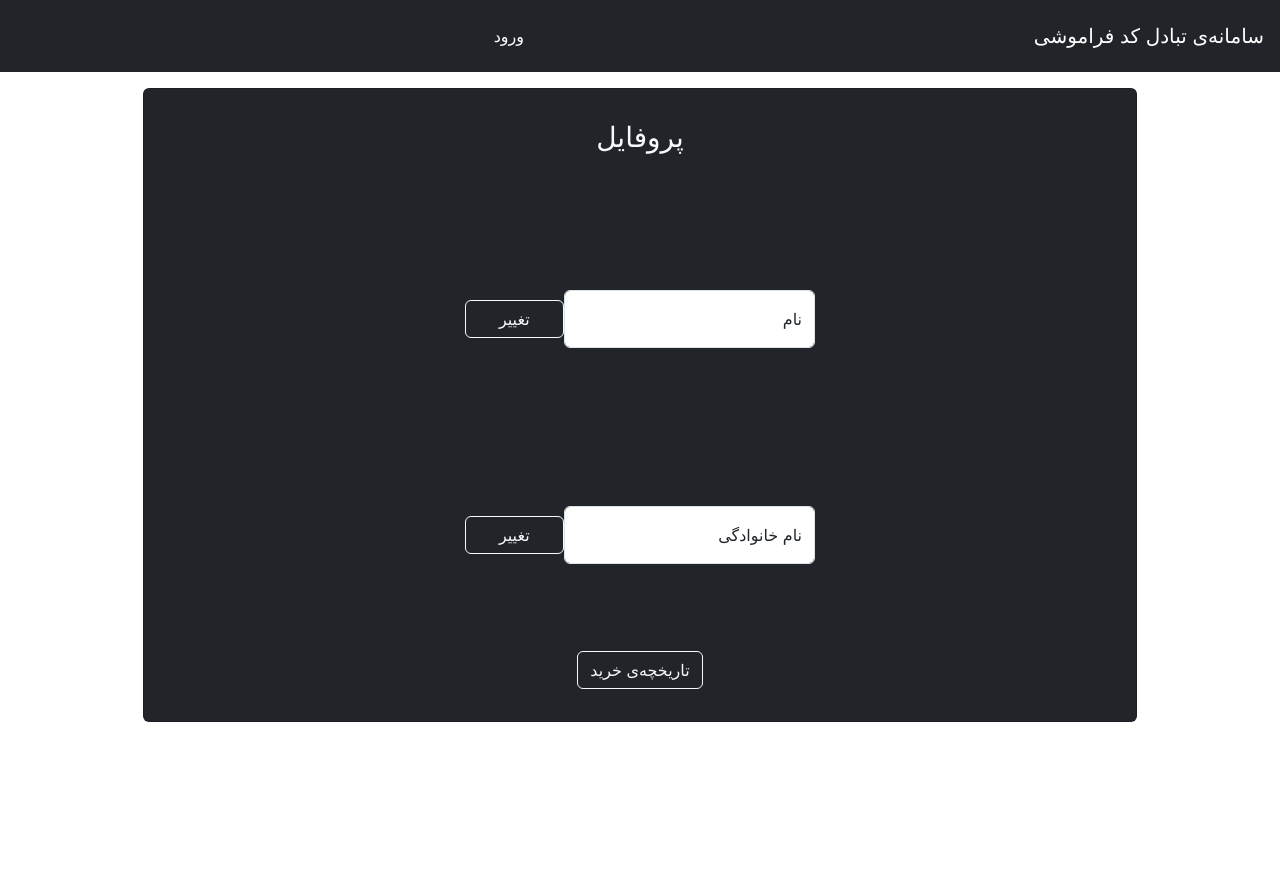
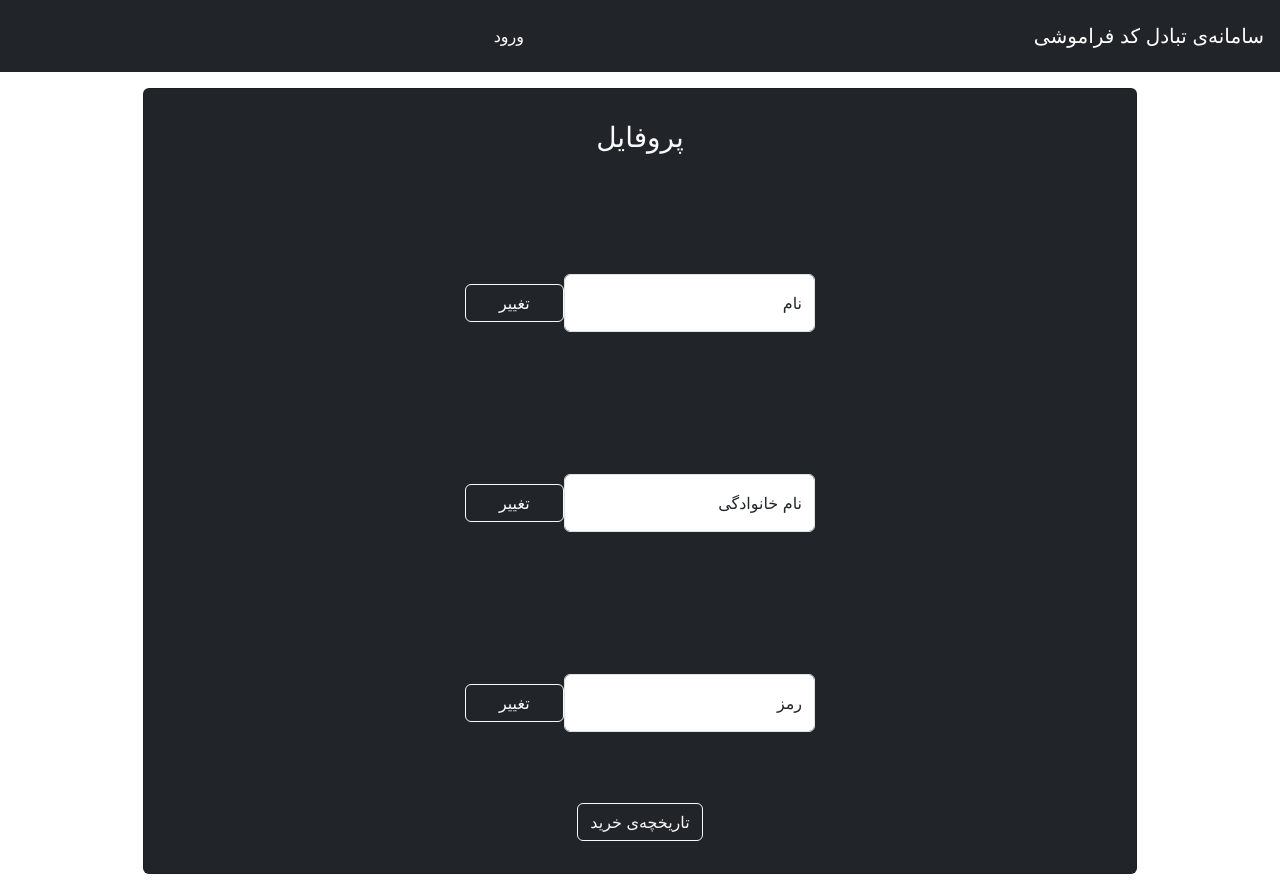
Before and after one commit to IIIphr/se_front_prj, a React (Create React App) app: page /profile in a window 1280 px wide. Before the commit the page ends 800 px from the top, so only its background shows below. Built offline with nearby package versions, Linux system fonts and the light colour scheme.

Commit message:
Added password change

```diff
--- a/src/Profile.js
+++ b/src/Profile.js
@@ -10,7 +10,7 @@ import Form from 'react-bootstrap/Form';
 import FloatingLabel from 'react-bootstrap/FloatingLabel';
 import Spinner from 'react-bootstrap/Spinner';
 import Toast from 'react-bootstrap/Toast';
-import { change_f_name, change_l_name } from './userSlice';
+import { change_f_name, change_l_name, change_password } from './userSlice';
 import { ToastContainer } from 'react-bootstrap';
 
 function addMonths(date, months) {
@@ -32,13 +32,17 @@ function Profile() {
   const dispatch = useDispatch();
   const [validated_f, set_validated_f] = useState(false);
   const [validated_l, set_validated_l] = useState(false);
+  const [validated_p, set_validated_p] = useState(false);
   const [f_name_input, set_f_name_input] = useState(name);
   const [l_name_input, set_l_name_input] = useState(l_name);
+  const [password_input, set_password_input] = useState(user_password);
   const [cookies, setCookie] = useCookies(['user_type', 'user_f_name']);
   const [is_loading_f, set_loading_f] = useState(0);
   const [is_loading_l, set_loading_l] = useState(0);
+  const [is_loading_p, set_loading_p] = useState(0);
   const [show_tf, set_show_tf] = useState(false);
   const [show_tl, set_show_tl] = useState(false);
+  const [show_tp, set_show_tp] = useState(false);
 
   useEffect(() => {
     if (user_type == null) {
@@ -64,6 +68,12 @@ function Profile() {
           </Toast.Header>
           <Toast.Body>نام خانوادگی شما تغییر کرد</Toast.Body>
         </Toast>
+        <Toast onClose={() => set_show_tp(false)} show={show_tp} delay={3000} autohide>
+          <Toast.Header>
+            <strong className="me-auto">تغییر</strong>
+          </Toast.Header>
+          <Toast.Body>رمز شما تغییر کرد</Toast.Body>
+        </Toast>
       </ToastContainer>
       <Container className='d-flex flex-column justify-content-center align-items-center min-vh-75'>
         <Card bg='dark' text='light' className='d-flex flex-column text-center p-3 m-3'>
@@ -77,6 +87,7 @@ function Profile() {
                     dir='rtl'
                     onChange={e => set_f_name_input(e.target.value)}
                     type="text"
+                    defaultValue={name}
                     placeholder="نام" />
                 </FloatingLabel>
               </Form.Group>
@@ -120,6 +131,7 @@ function Profile() {
                     required
                     dir='rtl'
                     onChange={e => set_l_name_input(e.target.value)}
+                    defaultValue={l_name}
                     type="text"
                     placeholder="نام خانوادگی" />
                 </FloatingLabel>
@@ -146,6 +158,51 @@ function Profile() {
                   <Spinner animation='border' size='sm' />
                 </button>}
             </Form>
+            <Form noValidate validated={validated_p} className='min-w-350px w-30 d-flex flex-row-reverse justify-content-between align-items-center min-vh-25 text-dark'>
+              <Form.Group>
+                <FloatingLabel dir='rtl' className='custom-class' label="رمز">
+                  <Form.Control
+                    required
+                    dir='ltr'
+                    onChange={e => set_password_input(e.target.value)}
+                    type="password"
+                    defaultValue={user_password}
+                    placeholder="نام" />
+                </FloatingLabel>
+              </Form.Group>
+
+              {is_loading_p == 0 ?
+                <button className='btn btn-outline-light text-center rtl h-100 w-30' onClick={(e) => {
+                  e.preventDefault();
+                  const form = e.currentTarget;
+                  if (form.checkValidity() === false) {
+                    e.preventDefault();
+                    e.stopPropagation();
+                  }
+                  else {
+                    set_validated_p(true);
+                    set_loading_p(1);
+                    fetch("http://localhost:4000/api/user",
+                      {
+                        method: "POST",
+                        body: JSON.stringify({
+                          "_id": user_id,
+                          "firstname": name,
+                          "password": password_input
+                        })
+                      })
+                      .then(() => {
+                        dispatch(change_password(password_input));
+                        setCookie('user_password', password_input, { path: '/', expires: addMonths(new Date(), 1) });
+                        set_loading_p(0);
+                        set_show_tp(true);
+                      });
+                  }
+                }}>تغییر</button> :
+                <button className='btn btn-outline-light text-center rtl w-30' disabled>
+                  <Spinner animation='border' size='sm' />
+                </button>}
+            </Form>
             <Link className='btn btn-outline-light text-center rtl' to='/history'>تاریخچه‌ی خرید</Link>
           </Card.Body>
         </Card>
```
